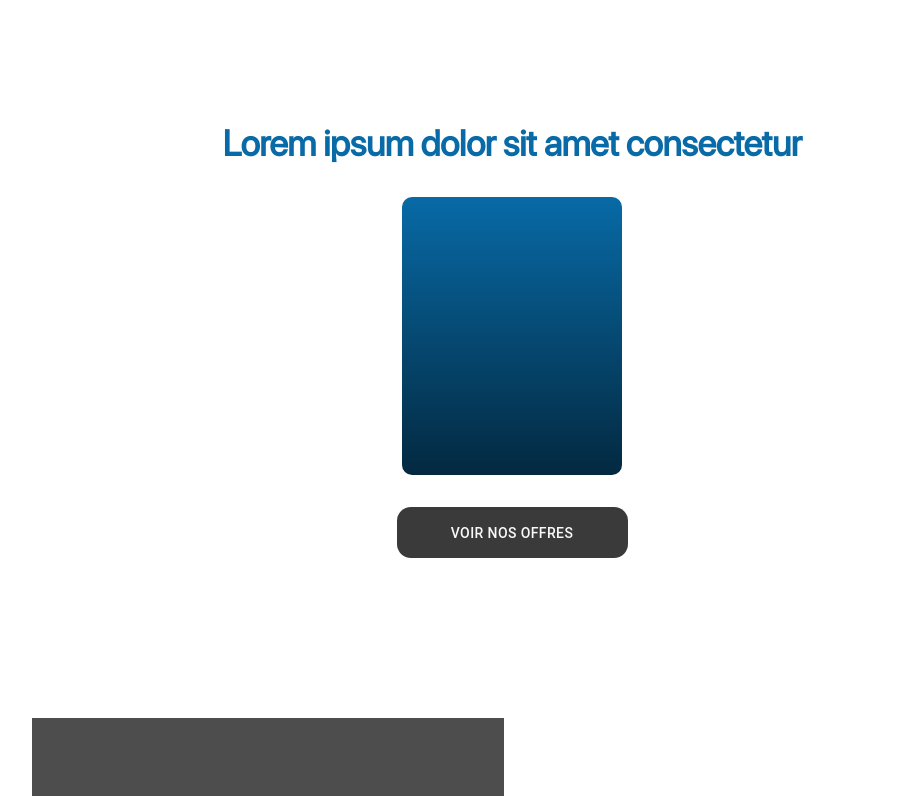
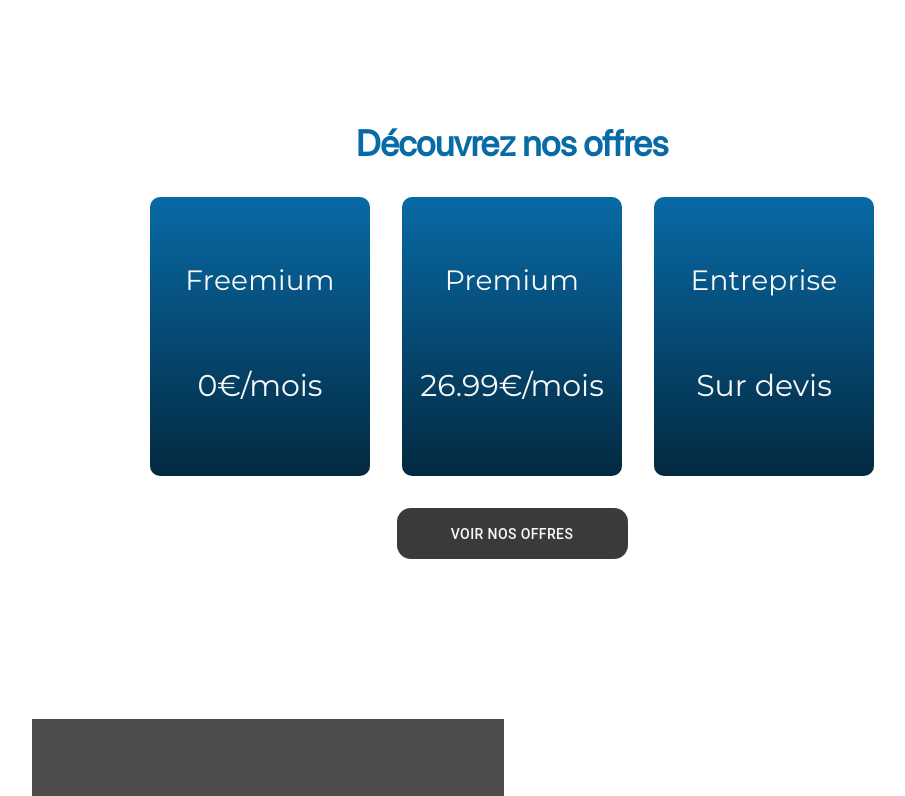
Before and after one commit to mdp-corail/MDP, a Next.js app in the folder mydigitalproject/: page / in a window 1280 px wide. Shown: the part 2460-3256 px from the top of the page, without its empty margins (128-1033 px from the left). Built offline with nearby package versions, Linux system fonts and the light colour scheme; no server answers.

Commit message:
cards for homepage

```diff
--- a/mydigitalproject/src/app/components/DummyCards/DummyCards.tsx
+++ b/mydigitalproject/src/app/components/DummyCards/DummyCards.tsx
@@ -1,13 +1,37 @@
-import { Card, CardContent } from '@mui/material'
+import { Box, Card, CardContent, Stack, Typography } from '@mui/material'
 import React from 'react'
 
 const DummyCards = () => {
+    const cardsData = [
+        {
+            id: 1,
+            title: "Freemium",
+            description: "0€/mois",
+        },
+        {
+            id: 2,
+            title: "Premium",
+            description: "26.99€/mois",
+        },
+        {
+            id: 3,
+            title: "Entreprise",
+            description: "Sur devis",
+        },
+    ]
+
     return (
         <>
-            <Card sx={{ backgroundColor: "primary.main", width: "220px", height: "278px", borderRadius: "10px", boxShadow: "none", background: "linear-gradient(180deg, #086AA6 0%, #032940 100%)" }}>
-                <CardContent>
-                </CardContent>
-            </Card>
+            {cardsData.map((card) => (
+                <Card key={card.id} sx={{ width: "220px", height: "279px", borderRadius: "10px", boxShadow: "none", background: "linear-gradient(180deg, #086AA6 0%, #032940 100%)" }}>
+                    <CardContent sx={{ height: "100%", color: "primary.light", display: "flex", flexDirection: "column", alignItems: "center", justifyContent: "center" }}>
+                        <Stack direction="column" gap={"70px"} sx={{ alignItems: "center", justifyContent: "center" }}>
+                            <Typography variant="h4" sx={{ fontSize: "28px" }}>{card.title}</Typography>
+                            <Typography variant="h3" sx={{ fontSize: "30px" }}>{card.description}</Typography>
+                        </Stack>
+                    </CardContent>
+                </Card>
+            ))}
         </>
     )
 }
--- a/mydigitalproject/src/app/data/cardsData.ts
+++ /dev/null
@@ -1,21 +0,0 @@
-
-
-const cardsData = [
-    {
-        id: 1,
-        title: "Freemium",
-        description: "0€/mois",
-    },
-    {
-        id: 2,
-        title: "Premium",
-        description: "26.99€/mois",
-    },
-    {
-        id: 3,
-        title: "Entreprise",
-        description: "Sur devis",
-    },
-]
-
-export default cardsData
--- a/mydigitalproject/src/app/page.tsx
+++ b/mydigitalproject/src/app/page.tsx
@@ -49,7 +49,7 @@ export default function Page() {
       <Box sx={{ display: "flex", flexDirection: "column", alignItems: "center", width: "100%", mb: isMobile ? 10 : 20 }}>
         <Stack gap={4} sx={{ textAlign: "center" }}>
           <Typography variant="h2" sx={{ fontFamily: "SFPRODISPLAY" }}>
-            Lorem ipsum dolor sit amet consectetur
+            Découvrez nos offres
           </Typography>
         </Stack>
         <Stack direction="row" gap={4} sx={{ flexWrap: "wrap", justifyContent: "center", mt: 4 }}>
```
